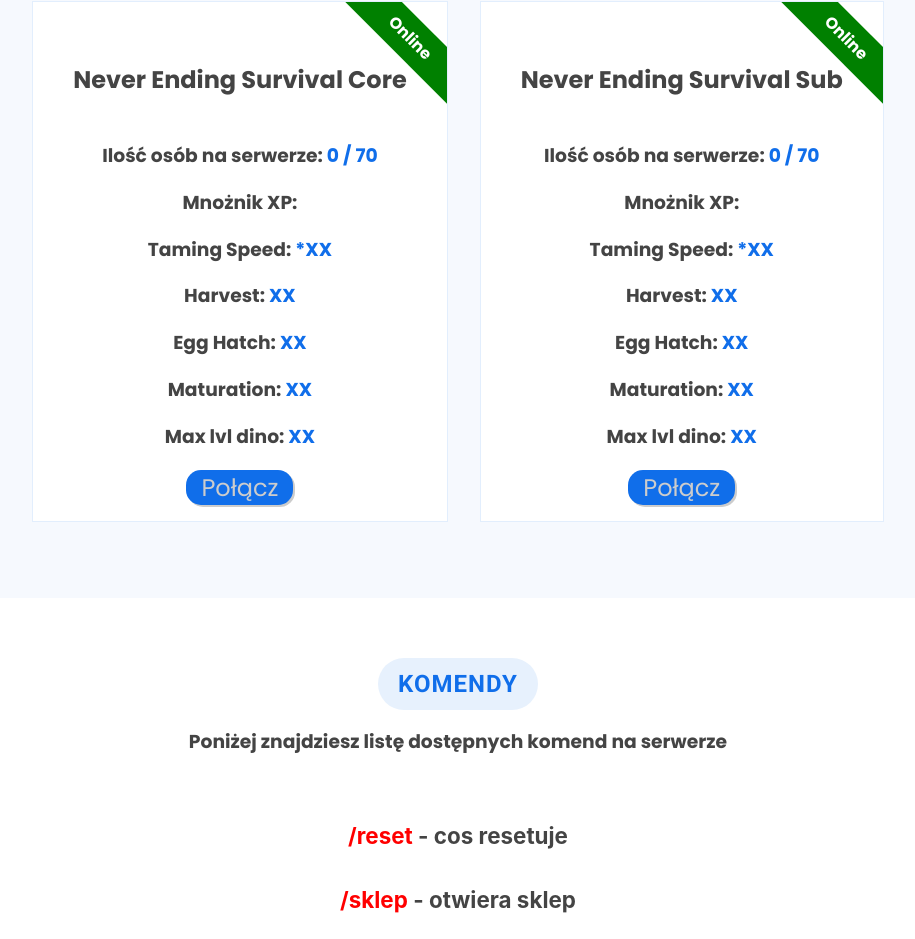
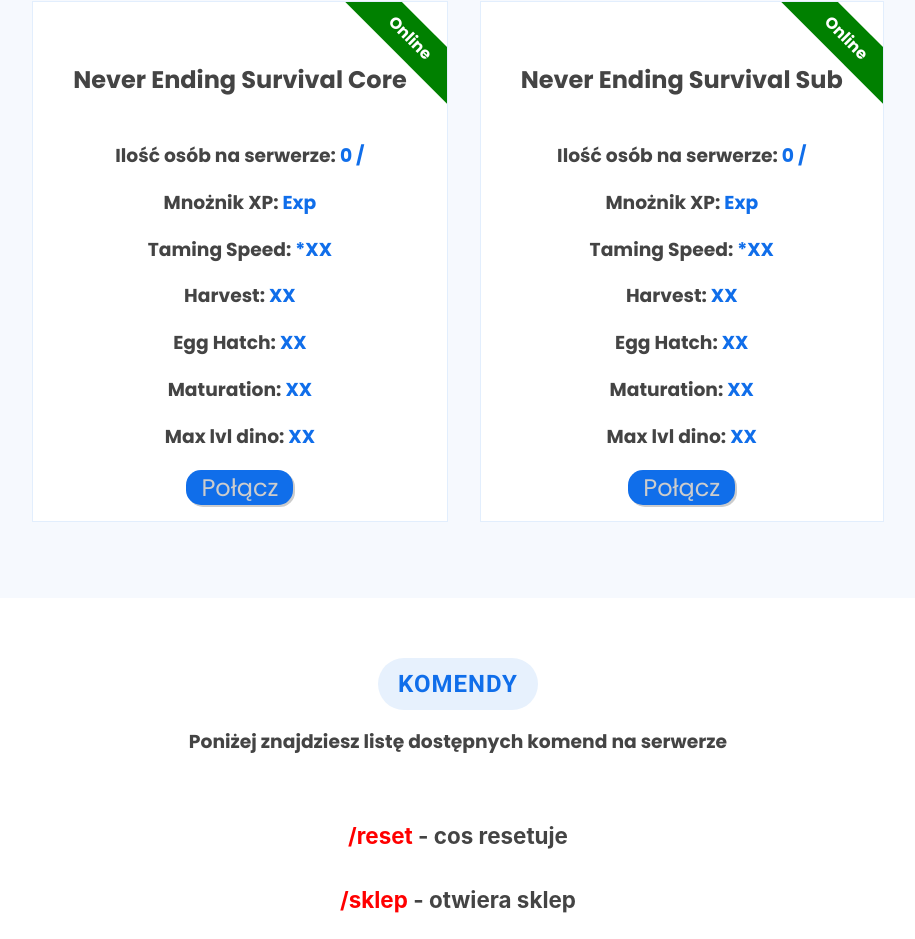
Before and after one commit to drakus607/nes-ark-template, a React (Create React App) app: page / in a window 1280 px wide. Shown: the part 807-1746 px from the top of the page, without its empty margins (182-1097 px from the left). Built offline with nearby package versions, Linux system fonts and the light colour scheme; no server answers.

Commit message:
info adjusted

```diff
--- a/src/Components/ServersDivs/RatesDiv.js
+++ b/src/Components/ServersDivs/RatesDiv.js
@@ -17,7 +17,7 @@ const RatesDiv = (props) => {
         </span>
       </h3>
       <h3>
-        Mnożnik XP: <span>{props.ping}</span>
+        Mnożnik XP: <span>Exp</span>
       </h3>
       <h3>
         Taming Speed: <span>*XX</span>
--- a/src/Components/ServersDivs/ServerItem.js
+++ b/src/Components/ServersDivs/ServerItem.js
@@ -52,16 +52,14 @@ const StyledItem = styled.div`
 
 const ServerItem = (props) => {
   const [playersNum, setPlayers] = useState();
-  const [maxPlayers, setMaxPlayers] = useState(70);
-  const [curPing, setPing] = useState();
+  const [maxPlayers, setMaxPlayers] = useState();
   const getServerInfo = () => {
     axios
       .get("/core")
-      .then((info) => {
-        setPlayers(info.data.players);
-        setMaxPlayers(info.data.maxplayers);
-        setPing(info.data.ping);
-        console.log(info);
+      .then((response) => {
+        setPlayers(response.data.players);
+        setMaxPlayers(response.data.info.MaxPlayers);
+        console.log(response);
       })
       .catch((error) => {
         console.log(error);
@@ -78,11 +76,7 @@ const ServerItem = (props) => {
     >
       <h2>{props.title}</h2>
       <h3 className={props.badge}>{props.status}</h3>
-      <RatesDiv
-        players={playersNum ? playersNum.length : 0}
-        max={maxPlayers}
-        ping={curPing}
-      />
+      <RatesDiv players={playersNum ? playersNum.length : 0} max={maxPlayers} />
       <ConnectButton btnId="btn_1" text="Połącz" url={props.url} />
     </StyledItem>
   );
```
